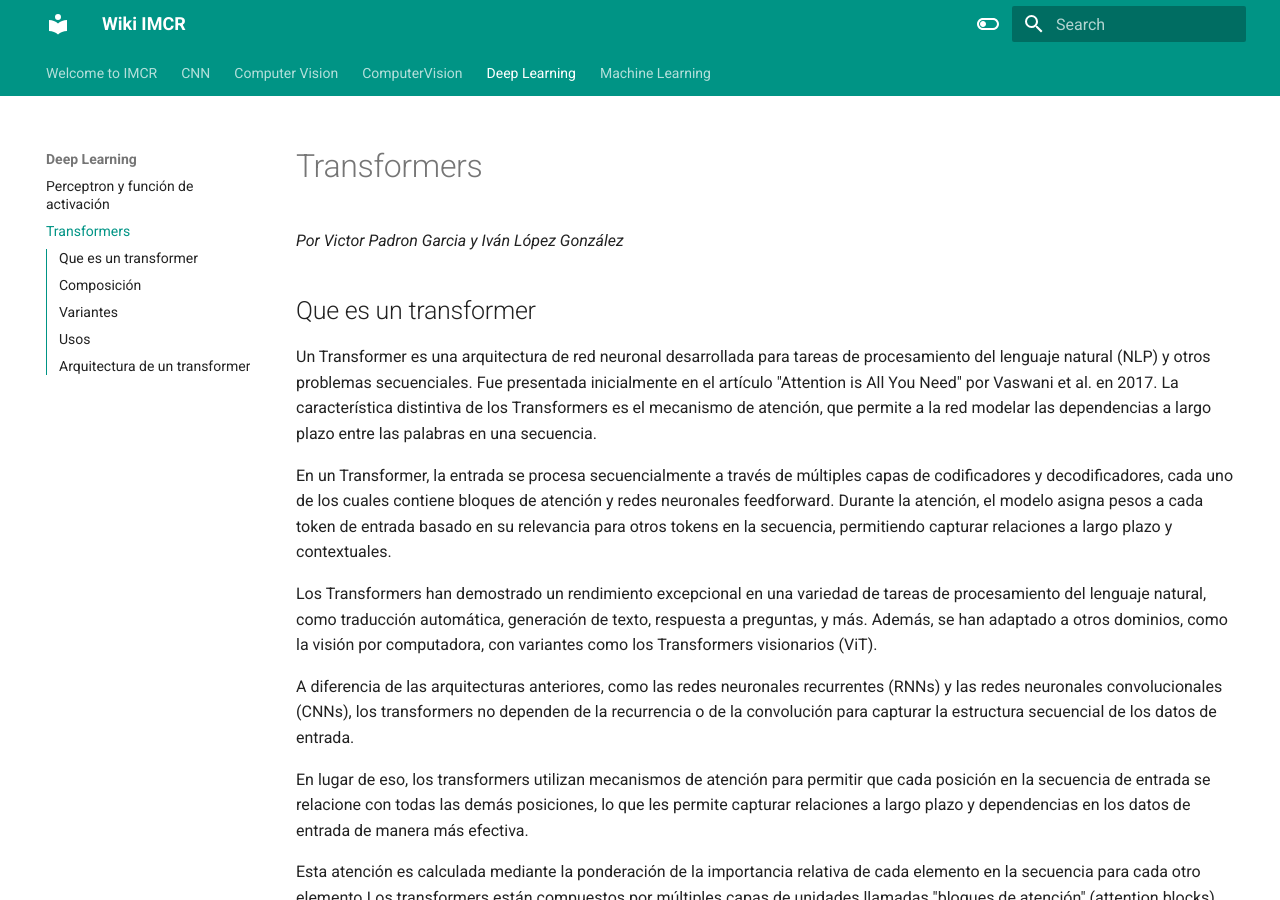
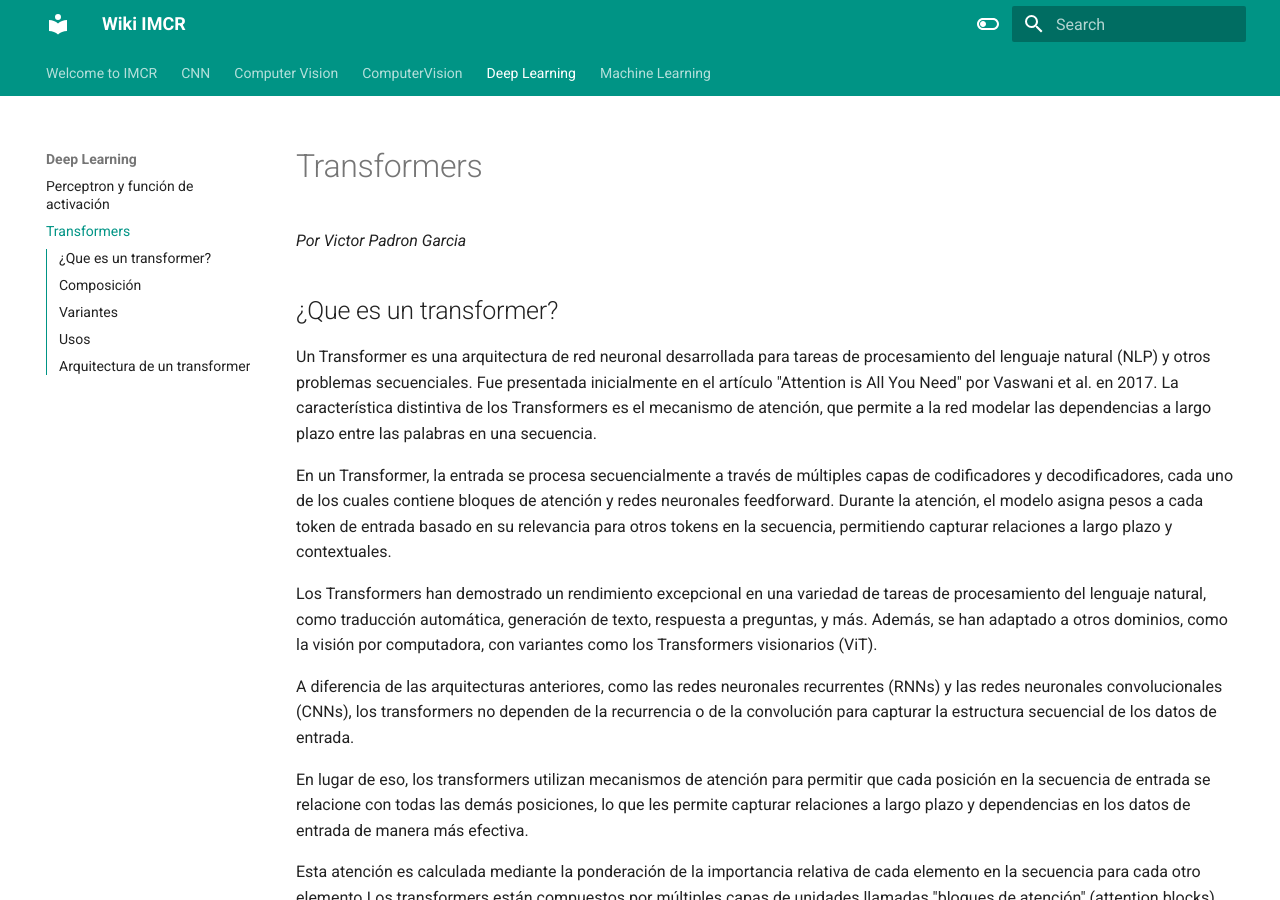
Before and after one commit to abl78-ua/Wiki-IMCR, an MkDocs documentation site: the page built from docs/Deep Learning/Transformers.md, in a window 1280 px wide and 900 px high. Built offline with MkDocs 1.6.1 and Material for MkDocs 9.7.7, drawn with Linux system fonts in a browser that asks for light colours.

Commit message:
Updated transformers

````diff
--- a/docs/Deep Learning/Transformers.md
+++ b/docs/Deep Learning/Transformers.md
@@ -1,7 +1,7 @@
 # Transformers
-<span style="font-size: 0.8rem; font-style: italic;">Por Victor Padron Garcia y Iván López González</span>
+<span style="font-size: 0.8rem; font-style: italic;">Por Victor Padron Garcia</span>
 
-## Que es un transformer
+## ¿Que es un transformer?
 Un Transformer es una arquitectura de red neuronal desarrollada para tareas de procesamiento del lenguaje natural (NLP) y otros problemas secuenciales. Fue presentada inicialmente en el artículo "Attention is All You Need" por Vaswani et al. en 2017. La característica distintiva de los Transformers es el mecanismo de atención, que permite a la red modelar las dependencias a largo plazo entre las palabras en una secuencia.
 
 En un Transformer, la entrada se procesa secuencialmente a través de múltiples capas de codificadores y decodificadores, cada uno de los cuales contiene bloques de atención y redes neuronales feedforward. Durante la atención, el modelo asigna pesos a cada token de entrada basado en su relevancia para otros tokens en la secuencia, permitiendo capturar relaciones a largo plazo y contextuales.
@@ -65,12 +65,12 @@ Estos son solo algunos ejemplos de los numerosos usos prácticos de los transfor
 
 ## Arquitectura de un transformer
 <figure markdown="span">
-    <img src="../images/transformer/ArquitecturaTransformer.png">
+    <img src="../../images/transformer/ArquitecturaTransformer.png">
 <figure>
 
 ## Ejemplo básico de un transformer(se puede ejecutar directamente en collab)
 ```py
-    import tensorflow as tf
+import tensorflow as tf
 from tensorflow import keras
 from tensorflow.keras import layers
 
````
